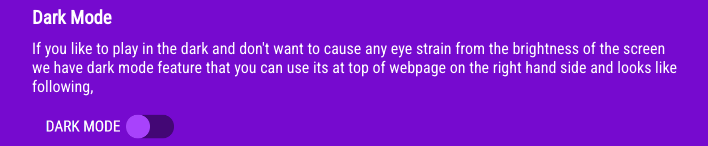
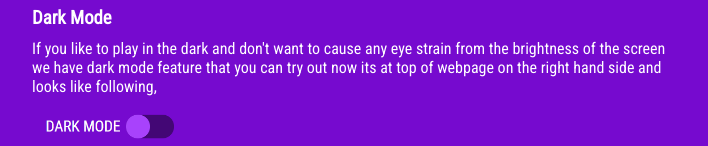
Before and after one commit to Code-Institute-Submissions/adelliott92-Match-The-Cards_JuneReusb, a plain HTML site: page how-to-play.html in a window 1280 px wide. Shown: the part 371-517 px from the top of the page, without its empty margins (283-991 px from the left). Drawn offline with nearby package versions, Linux system fonts and the light colour scheme.

Commit message:
chore: readme updated

```diff
--- a/how-to-play.html
+++ b/how-to-play.html
@@ -35,7 +35,8 @@
     <main>
         <section id="how-to-play">
             <h2>HOW TO PLAY MATCH THE CARDS!</h2>
-            <p>The aim of the game is to find all 6 matches by clicking on the cards until you find a match and see if you can beat
+            <p>The aim of the game is to find all 6 matches by clicking on the cards until you find a match and see if
+                you can beat
                 your top score or find all the matches in one shot without getting any matches wrong.</p>
             <h3>Scoring System</h3>
             <p>Find a match and you will earn 5 points.</p>
@@ -48,7 +49,7 @@
             <button class="no-reset">RESET <i class="fas fa-eraser"></i></button>
             <h3>Dark Mode</h3>
             <p>If you like to play in the dark and don't want to cause any eye strain from the brightness of the screen
-                we have dark mode feature that you can use its at top of webpage on the right hand side and looks like
+                we have dark mode feature that you can try out now its at top of webpage on the right hand side and looks like
                 following,</p>
             <img class="button-img" src="./assets/images/dark-mode-button.PNG" alt="Dark Mode Button Representation"
                 width="150" height="50">
```
Also changed, not shown: index.html (+2 -1 lines), assets/images/readme/am-i-responsive.PNG (added), assets/images/readme/desktop-wireframe.png (added), assets/images/readme/mobile-wireframe.png (added), assets/images/readme/mtc-banner.PNG (added), 1 other file.
